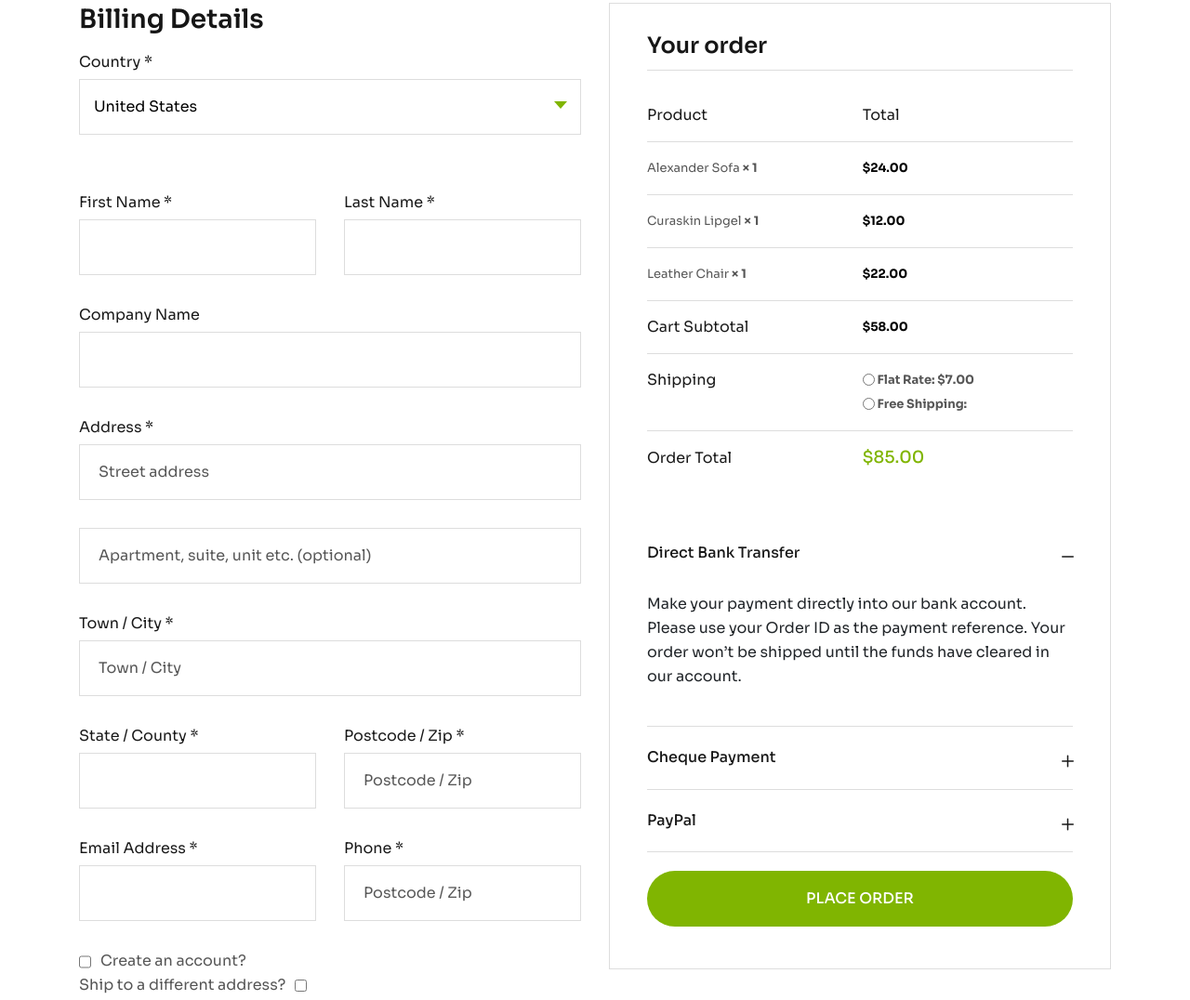
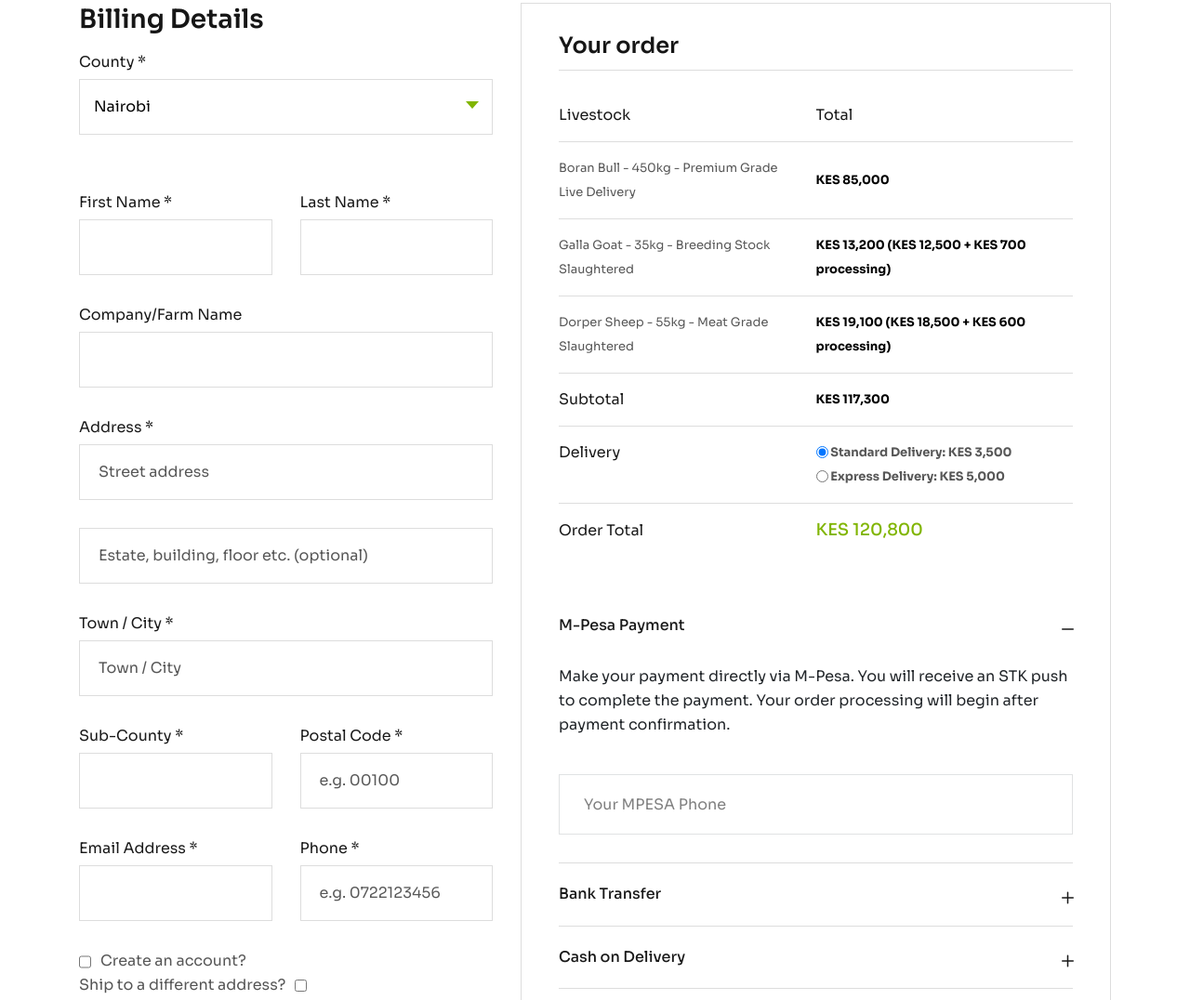
Before and after one commit to OzzayNetwork/Floka-Market-Place, a plain HTML site: page checkout.html in a window 1280 px wide. Shown: the part 563-1639 px from the top of the page at 93% size. Drawn offline with Linux system fonts and the light colour scheme.

Commit message:
kelvin:the pages have been updated

```diff
--- a/checkout.html
+++ b/checkout.html
@@ -2,7 +2,7 @@
 <html class="no-js" lang="zxx">
 
 
-<!-- Mirrored from gramentheme.com/html/addina/checkout.html by HTTrack Website Copier/3.x [XR&CO'2014], Tue, 25 Mar 2025 18:01:42 GMT -->
+<!-- Mirrored from gramentheme.com/html/addina/checkout-index.html by HTTrack Website Copier/3.x [XR&CO'2014], Tue, 25 Mar 2025 18:01:23 GMT -->
 <head>
    <meta charset="utf-8">
    <meta http-equiv="x-ua-compatible" content="ie=edge">
@@ -490,7 +490,7 @@
 
       <!-- Breadcrumb area start  -->
       <div class="breadcrumb__area theme-bg-1 p-relative z-index-11 pt-95 pb-95">
-         <div class="breadcrumb__thumb" data-background="assets/imgs/bg/breadcrumb-bg.jpg"></div>
+         <div class="breadcrumb__thumb" data-background="assets/imgs/bg/breadcrumb-bg-grocery.jpg"></div>
          <div class="container">
             <div class="row justify-content-center">
                <div class="col-xxl-12">
@@ -516,22 +516,22 @@
          <div class="container">
             <form action="#">
                <div class="row">
-                  <div class="col-lg-6">
+                  <div class="col-lg-5">
                      <div class="checkbox-form">
                         <h3 class="mb-15">Billing Details</h3>
                         <div class="row g-5">
                            <div class="col-md-12">
                               <div class="country-select">
-                                 <label>Country <span class="required">*</span></label>
+                                 <label>County <span class="required">*</span></label>
                                  <select>
-                                    <option value="volvo">United States</option>
-                                    <option value="saab">Algeria</option>
-                                    <option value="mercedes">Afghanistan</option>
-                                    <option value="audi">Ghana</option>
-                                    <option value="audi2">Albania</option>
-                                    <option value="audi3">Bahrain</option>
-                                    <option value="audi4">Colombia</option>
-                                    <option value="audi5">Dominican Republic</option>
+                                    <option value="nairobi">Nairobi</option>
+                                    <option value="mombasa">Mombasa</option>
+                                    <option value="kisumu">Kisumu</option>
+                                    <option value="nakuru">Nakuru</option>
+                                    <option value="eldoret">Eldoret</option>
+                                    <option value="machakos">Machakos</option>
+                                    <option value="kajiado">Kajiado</option>
+                                    <option value="kiambu">Kiambu</option>
                                  </select>
                               </div>
                            </div>
@@ -549,7 +549,7 @@
                            </div>
                            <div class="col-md-12">
                               <div class="checkout-form-list">
-                                 <label>Company Name</label>
+                                 <label>Company/Farm Name</label>
                                  <input type="text" placeholder="">
                               </div>
                            </div>
@@ -561,7 +561,7 @@
                            </div>
                            <div class="col-md-12">
                               <div class="checkout-form-list">
-                                 <input type="text" placeholder="Apartment, suite, unit etc. (optional)">
+                                 <input type="text" placeholder="Estate, building, floor etc. (optional)">
                               </div>
                            </div>
                            <div class="col-md-12">
@@ -572,14 +572,14 @@
                            </div>
                            <div class="col-md-6">
                               <div class="checkout-form-list">
-                                 <label>State / County <span class="required">*</span></label>
+                                 <label>Sub-County <span class="required">*</span></label>
                                  <input type="text" placeholder="">
                               </div>
                            </div>
                            <div class="col-md-6">
                               <div class="checkout-form-list">
-                                 <label>Postcode / Zip <span class="required">*</span></label>
-                                 <input type="text" placeholder="Postcode / Zip">
+                                 <label>Postal Code <span class="required">*</span></label>
+                                 <input type="text" placeholder="e.g. 00100">
                               </div>
                            </div>
                            <div class="col-md-6">
@@ -591,7 +591,7 @@
                            <div class="col-md-6">
                               <div class="checkout-form-list">
                                  <label>Phone <span class="required">*</span></label>
-                                 <input type="text" placeholder="Postcode / Zip">
+                                 <input type="text" placeholder="e.g. 0722123456">
                               </div>
                            </div>
                            <div class="col-md-12">
@@ -617,16 +617,16 @@
                               <div class="row">
                                  <div class="col-md-12">
                                     <div class="country-select">
-                                       <label>Country <span class="required">*</span></label>
+                                       <label>County <span class="required">*</span></label>
                                        <select>
-                                          <option value="volvo">Bangladesh</option>
-                                          <option value="saab">Algeria</option>
-                                          <option value="mercedes">Afghanistan</option>
-                                          <option value="audi">Ghana</option>
-                                          <option value="audi2">Albania</option>
-                                          <option value="audi3">Bahrain</option>
-                                          <option value="audi4">Colombia</option>
-                                          <option value="audi5">Dominican Republic</option>
+                                          <option value="nairobi">Nairobi</option>
+                                          <option value="mombasa">Mombasa</option>
+                                          <option value="kisumu">Kisumu</option>
+                                          <option value="nakuru">Nakuru</option>
+                                          <option value="eldoret">Eldoret</option>
+                                          <option value="machakos">Machakos</option>
+                                          <option value="kajiado">Kajiado</option>
+                                          <option value="kiambu">Kiambu</option>
                                        </select>
                                     </div>
                                  </div>
@@ -644,7 +644,7 @@
                                  </div>
                                  <div class="col-md-12">
                                     <div class="checkout-form-list">
-                                       <label>Company Name</label>
+                                       <label>Company/Farm Name</label>
                                        <input type="text" placeholder="">
                                     </div>
                                  </div>
@@ -656,7 +656,7 @@
                                  </div>
                                  <div class="col-md-12">
                                     <div class="checkout-form-list">
-                                       <input type="text" placeholder="Apartment, suite, unit etc. (optional)">
+                                       <input type="text" placeholder="Estate, building, floor etc. (optional)">
                                     </div>
                                  </div>
                                  <div class="col-md-12">
@@ -667,14 +667,14 @@
                                  </div>
                                  <div class="col-md-6">
                                     <div class="checkout-form-list">
-                                       <label>State / County <span class="required">*</span></label>
+                                       <label>Sub-County <span class="required">*</span></label>
                                        <input type="text" placeholder="">
                                     </div>
                                  </div>
                                  <div class="col-md-6">
                                     <div class="checkout-form-list">
-                                       <label>Postcode / Zip <span class="required">*</span></label>
-                                       <input type="text" placeholder="Postcode / Zip">
+                                       <label>Postal Code <span class="required">*</span></label>
+                                       <input type="text" placeholder="e.g. 00100">
                                     </div>
                                  </div>
                                  <div class="col-md-6">
@@ -686,7 +686,7 @@
                                  <div class="col-md-6">
                                     <div class="checkout-form-list">
                                        <label>Phone <span class="required">*</span></label>
-                                       <input type="text" placeholder="Postcode / Zip">
+                                       <input type="text" placeholder="e.g. 0722123456">
                                     </div>
                                  </div>
                               </div>
@@ -695,76 +695,79 @@
                               <div class="checkout-form-list">
                                  <label>Order Notes</label>
                                  <textarea id="checkout-mess" cols="30" rows="10"
-                                    placeholder="Notes about your order, e.g. special notes for delivery."></textarea>
+                                    placeholder="Special instructions for delivery or processing of your livestock."></textarea>
                               </div>
                            </div>
                         </div>
                      </div>
                   </div>
-                  <div class="col-lg-6">
+                  <div class="col-lg-7">
                      <div class="your-order">
                         <h3>Your order</h3>
                         <div class="your-order-table table-responsive">
                            <table>
                               <thead>
                                 <tr>
-                                    <th class="product-name">Product</th>
+                                  <th class="product-name">Livestock</th>
                                   <th class="product-total">Total</th>
                                 </tr>
                               </thead>
                               <tbody>
                                 <tr class="cart_item">
                                   <td class="product-name">
-                                       Alexander Sofa<strong class="product-quantity"> × 1</strong>
+                                    Boran Bull - 450kg - Premium Grade<br>
+                                    <span class="delivery-mode">Live Delivery</span>
                                   </td>
                                   <td class="product-total">
-                                       <span class="amount">$24.00</span>
+                                    <span class="amount">KES 85,000</span>
                                   </td>
                                 </tr>
                                 <tr class="cart_item">
                                   <td class="product-name">
-                                       Curaskin Lipgel<strong class="product-quantity"> ×
-                                          1</strong>
+                                    Galla Goat - 35kg - Breeding Stock<br>
+                                    <span class="delivery-mode">Slaughtered</span>
                                   </td>
                                   <td class="product-total">
-                                       <span class="amount">$12.00</span>
+                                    <span class="amount">KES 13,200</span>
+                                    <span class="fee-breakdown">(KES 12,500 + KES 700 processing)</span>
                                   </td>
                                 </tr>
                                 <tr class="cart_item">
                                   <td class="product-name">
-                                       Leather Chair<strong class="product-quantity"> ×
-                                          1</strong>
+                                    Dorper Sheep - 55kg - Meat Grade<br>
+                                    <span class="delivery-mode">Slaughtered</span>
                                   </td>
                                   <td class="product-total">
-                                       <span class="amount">$22.00</span>
+                                    <span class="amount">KES 19,100</span>
+                                    <span class="fee-breakdown">(KES 18,500 + KES 600 processing)</span>
                                   </td>
                                 </tr>
                               </tbody>
                               <tfoot>
                                 <tr class="cart-subtotal">
-                                    <th>Cart Subtotal</th>
-                                    <td><span class="amount">$58.00</span></td>
+                                  <th>Subtotal</th>
+                                  <td><span class="amount">KES 117,300</span></td>
                                 </tr>
                                 <tr class="shipping">
-                                    <th>Shipping</th>
+                                  <th>Delivery</th>
                                   <td>
                                     <ul>
                                       <li>
-                                             <input type="radio">
+                                        <input type="radio" checked>
                                         <label>
-                                                Flat Rate: <span class="amount">$7.00</span>
+                                          Standard Delivery: <span class="amount">KES 3,500</span>
                                         </label>
                                       </li>
                                       <li>
                                         <input type="radio">
-                                             <label>Free Shipping:</label>
+                                        <label>Express Delivery: <span class="amount">KES 5,000</span></label>
                                       </li>
                                     </ul>
                                   </td>
                                 </tr>
                                 <tr class="order-total">
                                   <th>Order Total</th>
-                                    <td><strong><span class="amount">$85.00</span></strong>
+                                  <td><strong><span class="amount">KES 120,800</span></strong>
                                   </td>
                                 </tr>
                               </tfoot>
@@ -777,17 +780,18 @@
                                  <h2 class="accordion-header" id="checkoutOne">
                                     <button class="accordion-button" type="button" data-bs-toggle="collapse"
                                        data-bs-target="#bankOne" aria-expanded="true" aria-controls="bankOne">
-                                       Direct Bank Transfer
+                                       M-Pesa Payment
                                     </button>
                                  </h2>
                                  <div id="bankOne" class="accordion-collapse collapse show"
                                     aria-labelledby="checkoutOne" data-bs-parent="#checkoutAccordion">
                                     <div class="accordion-body">
-                                       Make your payment directly into our bank account. Please use your
-                                       Order ID
-                                       as the payment reference. Your order won’t be shipped until the
-                                       funds have
-                                       cleared in our account.
+                                       Make your payment directly via M-Pesa. You will receive an STK push to complete the payment.
+                                       Your order processing will begin after payment confirmation.
+                                    </div>
+
+                                    <div class="mb-30">
+                                       <input type="text" placeholder="Your MPESA Phone" spellcheck="false" data-ms-editor="true">
                                     </div>
                                  </div>
                               </div>
@@ -795,16 +799,14 @@
                                  <h2 class="accordion-header" id="paymentTwo">
                                     <button class="accordion-button collapsed" type="button" data-bs-toggle="collapse"
                                        data-bs-target="#payment" aria-expanded="false" aria-controls="payment">
-                                       Cheque Payment
+                                       Bank Transfer
                                     </button>
                                  </h2>
                                  <div id="payment" class="accordion-collapse collapse" aria-labelledby="paymentTwo"
                                     data-bs-parent="#checkoutAccordion">
                                     <div class="accordion-body">
-                                       Please send your cheque to Store Name, Store Street, Store Town,
-                                       Store
-                                       State / County, Store
-                                       Postcode.
+                                       Please transfer to our bank account: Craft Silicon Livestock, Account #12345678,
+                                       Kenya Commercial Bank. Use your order ID as the reference.
                                     </div>
                                  </div>
                               </div>
@@ -812,15 +814,13 @@
                                  <h2 class="accordion-header" id="paypalThree">
                                     <button class="accordion-button collapsed" type="button" data-bs-toggle="collapse"
                                        data-bs-target="#paypal" aria-expanded="false" aria-controls="paypal">
-                                       PayPal
+                                       Cash on Delivery
                                     </button>
                                  </h2>
                                  <div id="paypal" class="accordion-collapse collapse" aria-labelledby="paypalThree"
                                     data-bs-parent="#checkoutAccordion">
                                     <div class="accordion-body">
-                                       Pay via PayPal; you can pay with your credit card if you don’t have
-                                       a
-                                       PayPal account.
+                                       Pay cash upon delivery. Note: This option is only available for orders within Nairobi County.
                                     </div>
                                  </div>
                               </div>
@@ -982,5 +982,5 @@
 </body>
 
 
-<!-- Mirrored from gramentheme.com/html/addina/checkout.html by HTTrack Website Copier/3.x [XR&CO'2014], Tue, 25 Mar 2025 18:01:42 GMT -->
+<!-- Mirrored from gramentheme.com/html/addina/checkout-index.html by HTTrack Website Copier/3.x [XR&CO'2014], Tue, 25 Mar 2025 18:01:23 GMT -->
 </html>
```
Also changed, not shown: wishlist.html (+33 -30 lines). Lines whose indentation alone changed are shown as unchanged.
